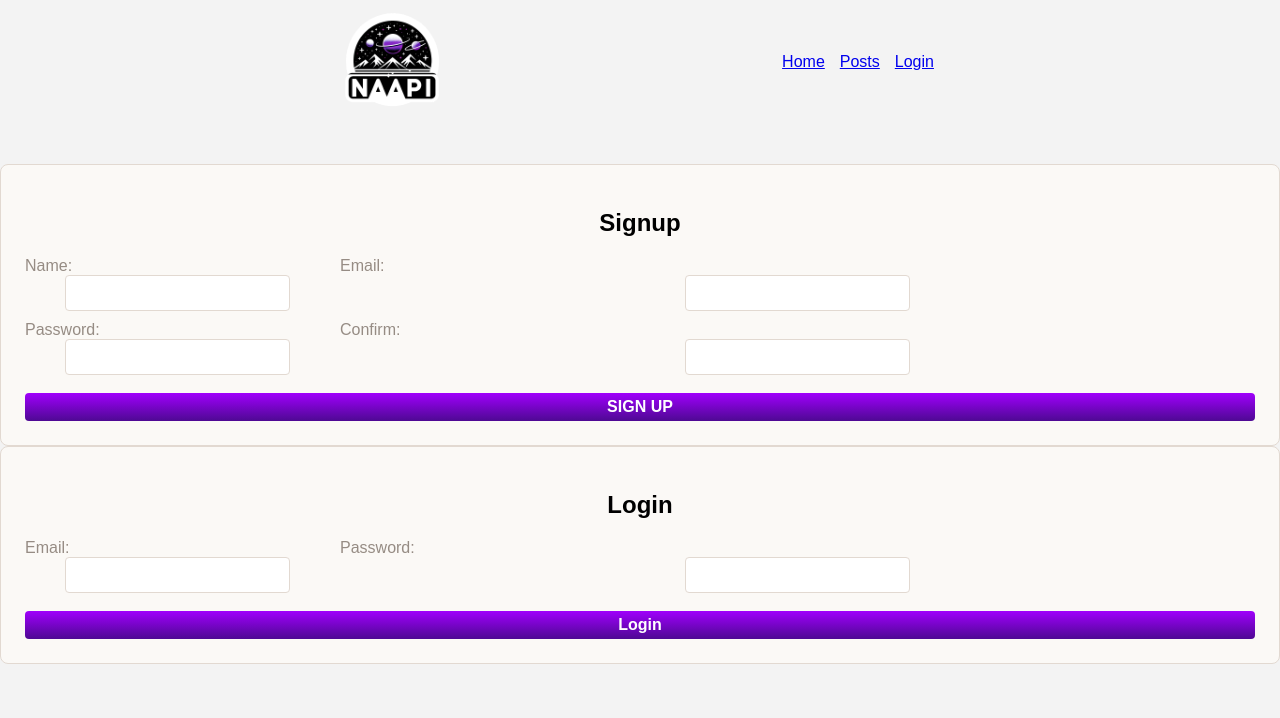
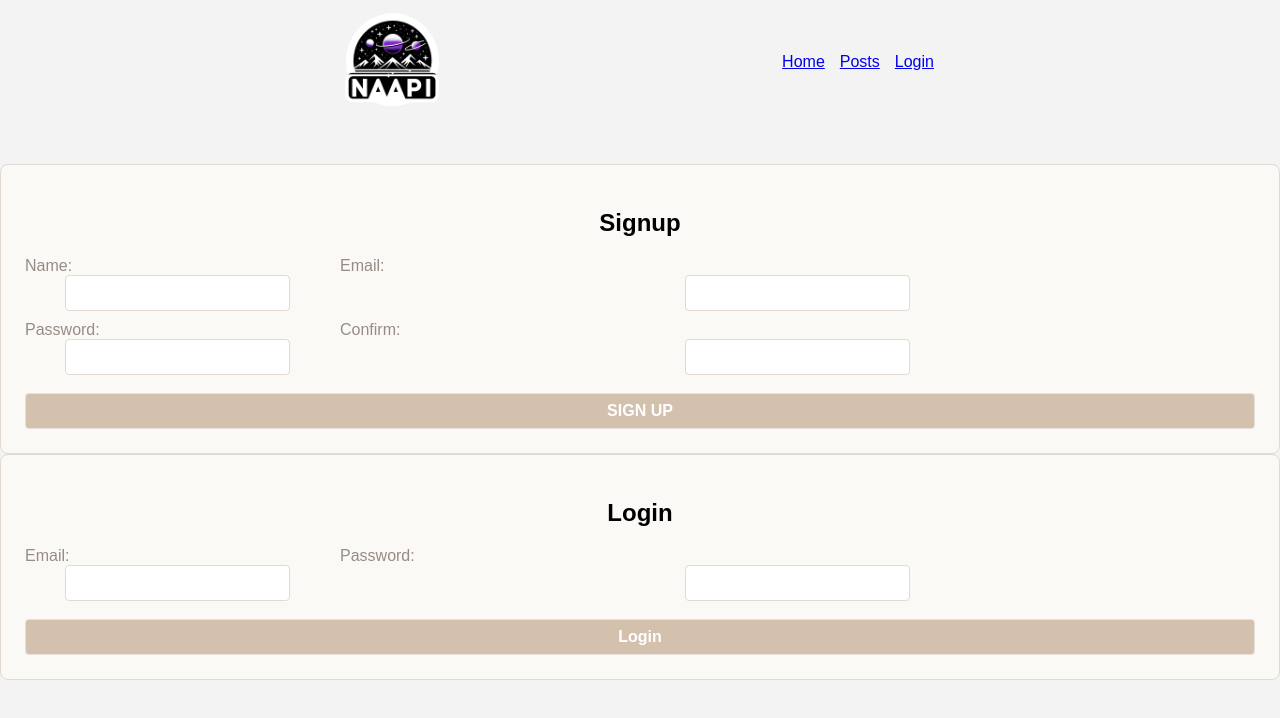
Before and after one commit to idmasse/NAAPI, a React (Create React App) app: page /login in a window 1280 px wide. Shown: the top 718 px of the page. Built offline with nearby package versions, Linux system fonts and the light colour scheme.

Commit message:
updates apod css

```diff
--- a/src/pages/Apod/Apod.css
+++ b/src/pages/Apod/Apod.css
@@ -89,20 +89,7 @@
     margin-top: 10px;
   }
 
-  button {
-    padding: 5px 10px;
-    margin-left:0;
-    border: none;
-    background: linear-gradient(180deg, #a000fc, #4e0993);
-    color: white;
-    border-radius: 4px;
-    cursor: pointer;
-  }
 
-  button:hover {
-    background: linear-gradient(180deg, #8d00df, #510d95);
-    color: white;
-  }
 
   button:disabled {
     background-color: #ccc;
```
